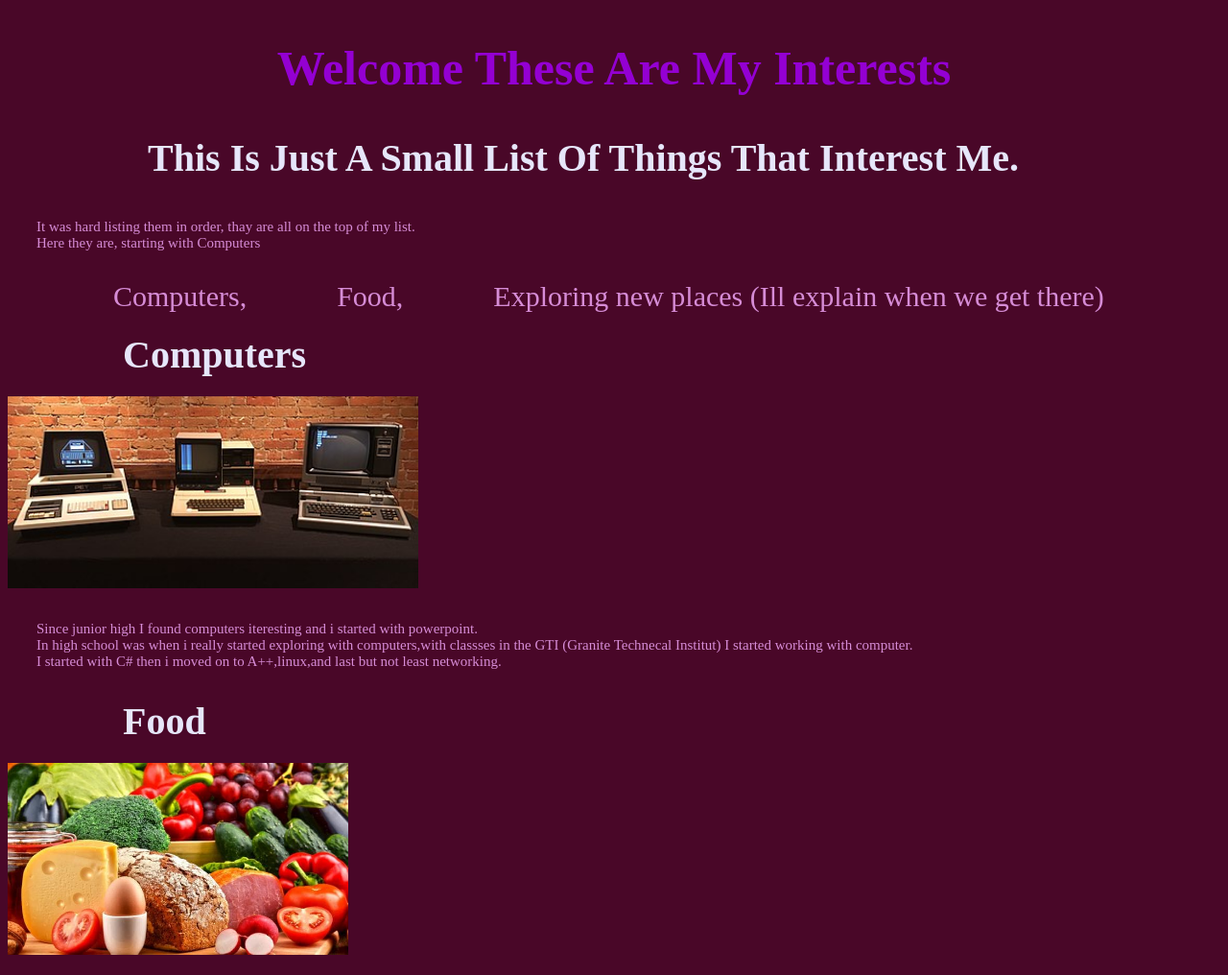
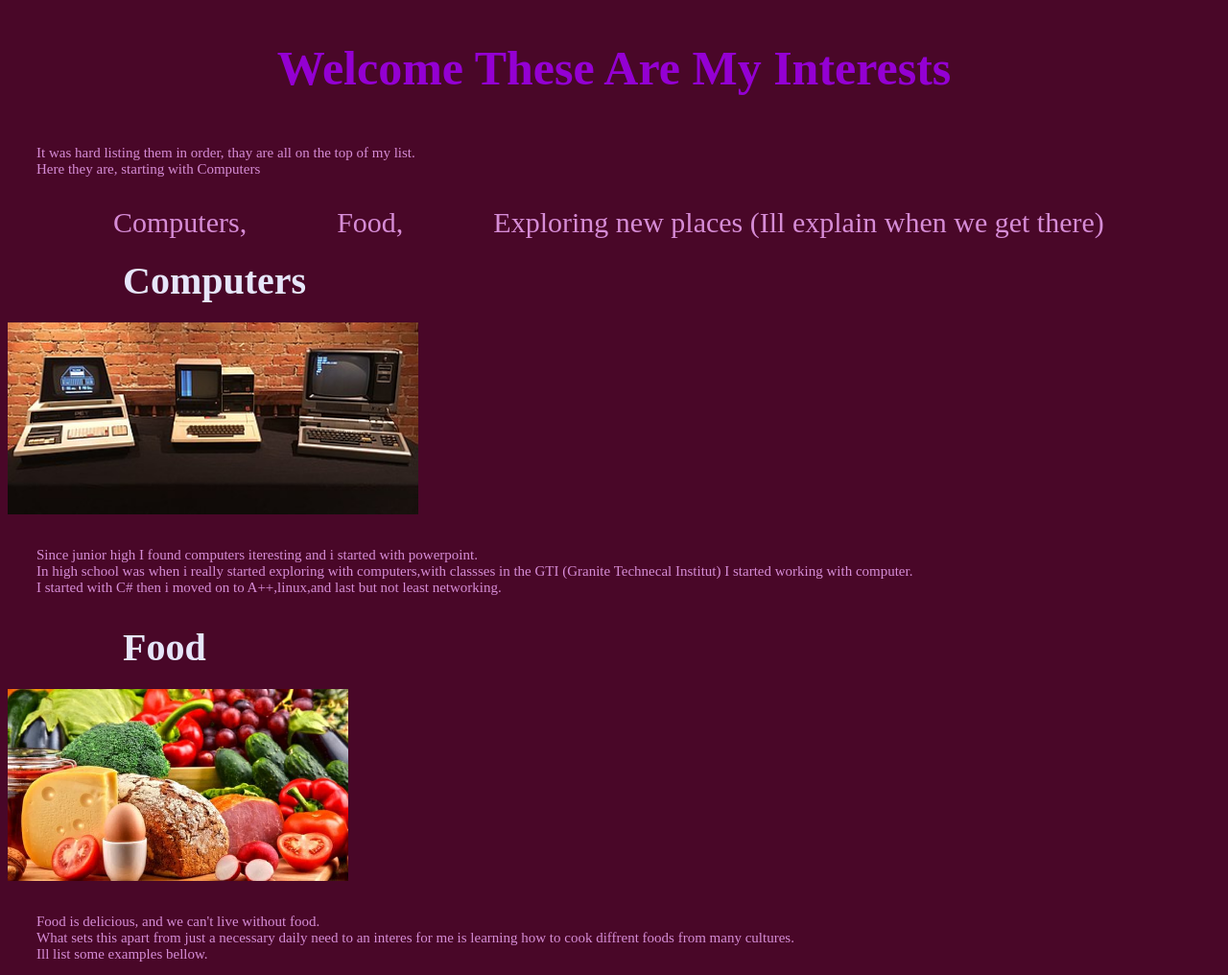
Before and after one commit to lolfox215/prolab1, a plain HTML site: page interests.html in a window 1280 px wide. Shown: the top 1016 px of the page at 96% size. Drawn offline with Linux system fonts and the light colour scheme.

Commit message:
fixed header problems

```diff
--- a/interests.html
+++ b/interests.html
@@ -7,7 +7,6 @@
     <body>
         <section title="main-body">
             <h1>Welcome These Are My Interests</h1>
-            <h2>This Is Just A Small List Of Things That Interest Me.</h2>
             <p class="in2">It was hard listing them in order, thay are all on the top of my list. <br>Here they are, starting with Computers</br></p>
             <ol>
                 <li>Computers,</li>
```
